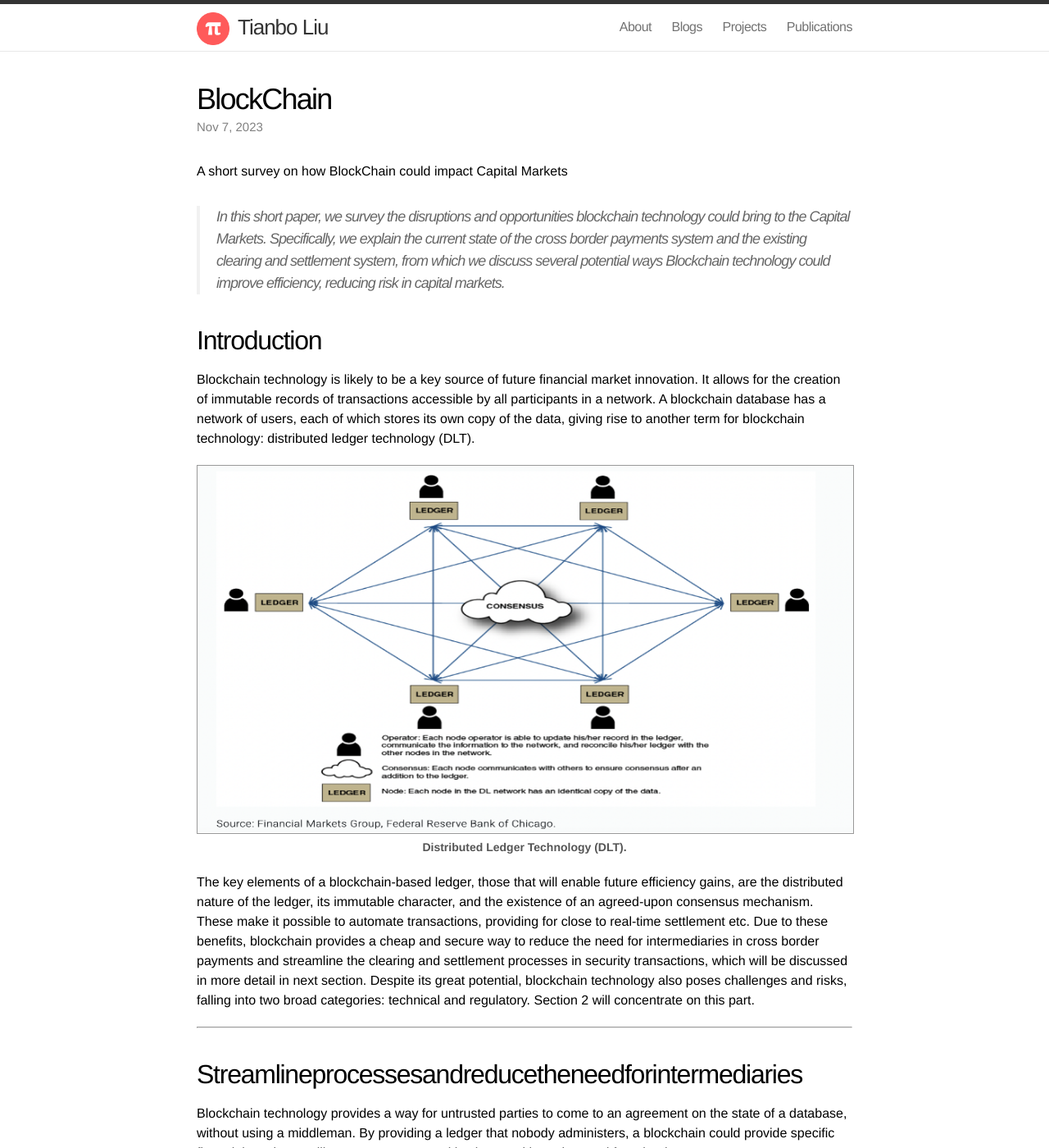
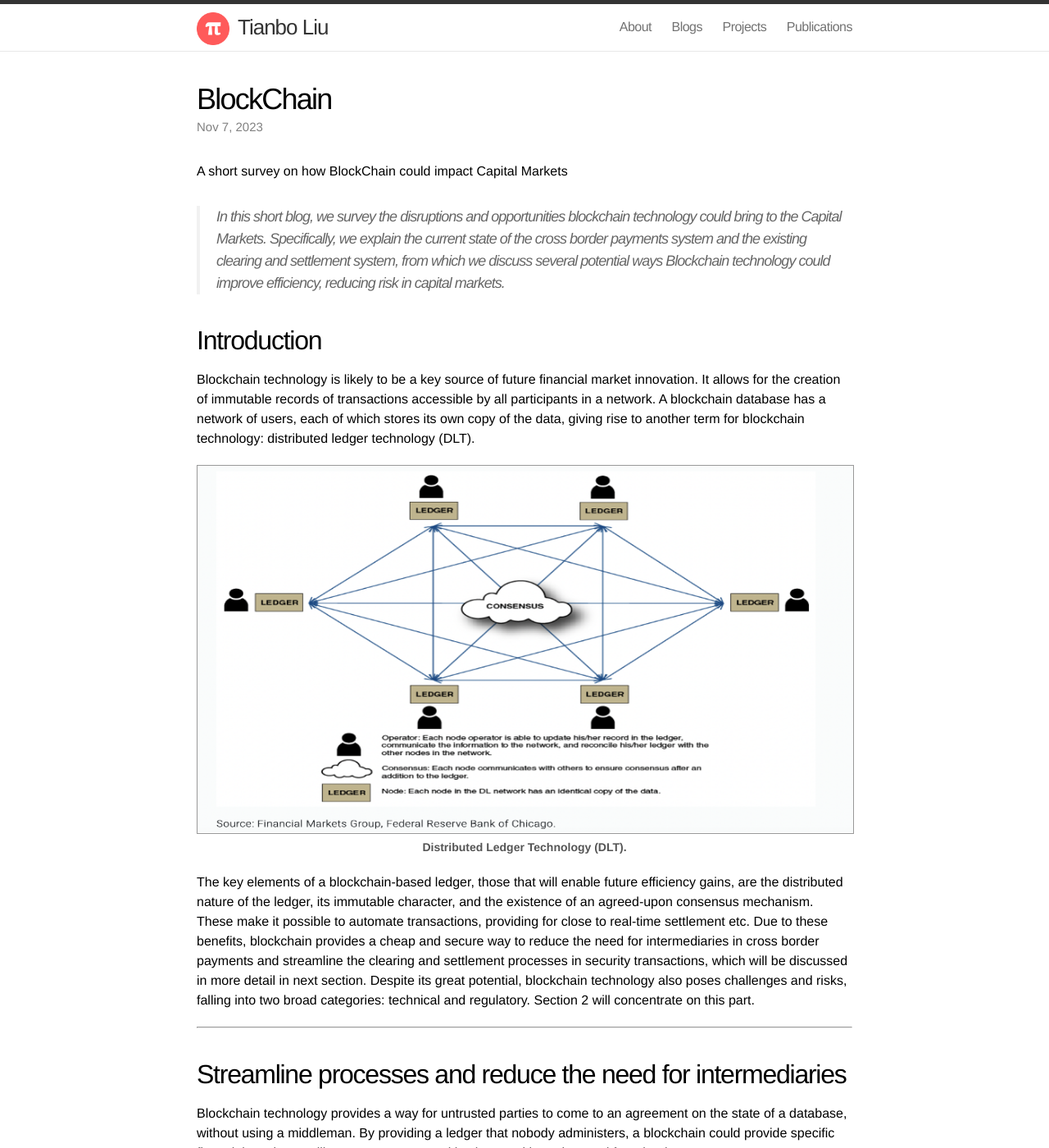
Before and after one commit to TianboLiu666/tianboliu666.github.io, a Jekyll site: the page built from _posts/2023-11-26-blockchain.md, in a window 1280 px wide and 1400 px high. Shown: the whole window at 82% size. Built offline with Jekyll 4.4.1, drawn with Linux system fonts in a browser that asks for light colours; some of the changed text lies outside the part shown.

Commit message:
some changes 2/2

```diff
--- a/_config.yml
+++ b/_config.yml
@@ -64,17 +64,7 @@
 # # Excluded items can be processed by explicitly listing the directories or
 # # their entries' file path in the `include:` list.
 # #
-# exclude:
-#   - .sass-cache/
-#   - .jekyll-cache/
-#   - gemfiles/
-#   - Gemfile
-#   - Gemfile.lock
-#   - node_modules/
-#   - vendor/bundle/
-#   - vendor/cache/
-#   - vendor/gems/
-#   - vendor/ruby/
+
 ###########################################
 ###########################################
 ###########################################
@@ -82,7 +72,7 @@
 # Site settings
 title: Tianbo Liu
 email: tbliu2020@outlook.com
-description: "A Failed Life"
+description: Personal Website
 baseurl: ""
 url: "https://www.tianboliu.com"
 github_username: tianboliu666
--- a/_posts/2023-11-26-blockchain.md
+++ b/_posts/2023-11-26-blockchain.md
@@ -14,7 +14,7 @@ categories: jekyll update
  <!-- type="application/pdf"> -->
 <p>A short survey on how BlockChain could impact Capital Markets</p>
 
-> In this short paper, we survey the disruptions and opportunities blockchain technology could bring to the Capital Markets. Specifically, we explain the current state of the cross border payments system and the existing clearing and settlement system, from which we discuss several potential ways Blockchain technology could improve efficiency, reducing risk in capital markets.
+> In this short blog, we survey the disruptions and opportunities blockchain technology could bring to the Capital Markets. Specifically, we explain the current state of the cross border payments system and the existing clearing and settlement system, from which we discuss several potential ways Blockchain technology could improve efficiency, reducing risk in capital markets.
 
 ## Introduction
 
@@ -29,7 +29,7 @@ Blockchain technology is likely to be a key source of future financial market in
 The key elements of a blockchain-based ledger, those that will enable future efficiency gains, are the distributed nature of the ledger, its immutable character, and the existence of an agreed-upon consensus mechanism. These make it possible to automate transactions, providing for close to real-time settlement etc. Due to these benefits, blockchain provides a cheap and secure way to reduce the need for intermediaries in cross border payments and streamline the clearing and settlement processes in security transactions, which will be discussed in more detail in next section.  Despite its great potential, blockchain technology also poses challenges and risks, falling into two broad categories: technical and regulatory. Section 2 will concentrate on this part.
 
 ---------
-## Streamlineprocessesandreducetheneedforintermediaries
+## Streamline processes and reduce the need for intermediaries
 
 Blockchain technology provides a way for untrusted parties to come to an agreement on the state of a database, without using a middleman. By providing a ledger that nobody administers, a blockchain could provide specific financial services — like payments or securitization — without the need for a bank.
 
```
Also changed, not shown: other parts of _posts/2023-11-26-blockchain.md (+1 -1 lines), _posts/2023-02-01-design-chatyoutube.md (added, +10 -0 lines), _projects/chatYouTube.md (+11 -1 lines), 2 other files.
